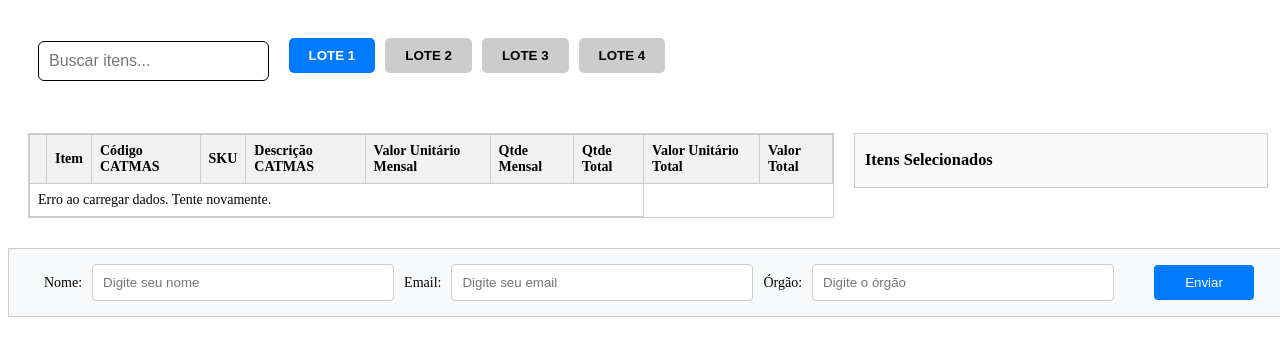
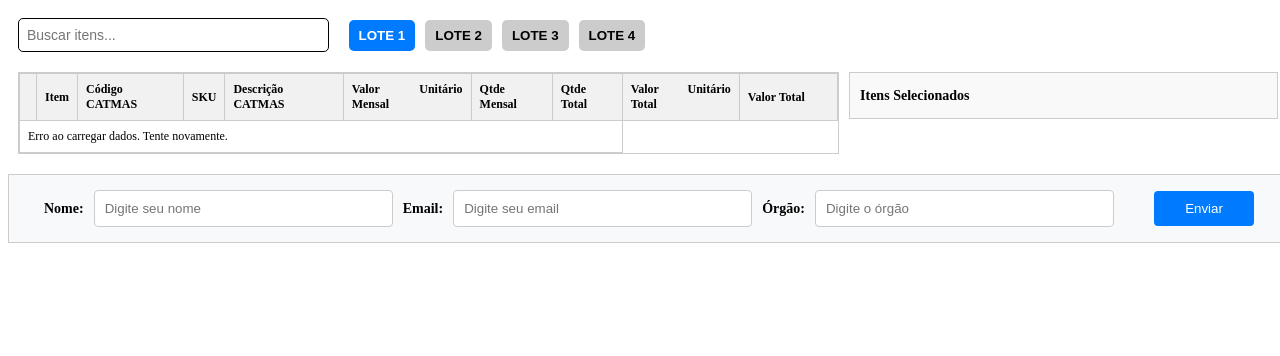
Before and after one commit to fmaximiano/rpmshtml, a website: page public/index.html in a window 1280 px wide. Drawn offline with Linux system fonts and the light colour scheme; no server answers.

Commit message:
largura tabela

```diff
--- a/public/static/styles.css
+++ b/public/static/styles.css
@@ -5,8 +5,8 @@ body, html {
 }
 
 .quantidade-input {
-    width: 70px; /* Ajuste este valor conforme necessário */
-    padding: 5px;
+    width: 50px; /* Ajuste este valor conforme necessário */
+    padding: 1px;
     text-align: center;
 }
 
@@ -14,10 +14,9 @@ body, html {
 .search-container {
     width:98%;
     display:flex;
-    justify-content: space-evenly;
+    justify-content: space-between;
     align-items: center;
     padding: 10px;
-    margin: 20px;
     gap: 20px;
 }
 
@@ -26,10 +25,10 @@ body, html {
 #searchInput {
     flex-grow: 1;
     max-width: 400px; /* Limita para não ficar muito largo */
-    padding: 10px;
-    font-size: 16px;
+    padding: 8px;
+    font-size: 14px;
     border: 1px solid #000000;
-    border-radius: 6px;
+    border-radius: 5px;
     outline: none;
     transition: all 0.3s ease-in-out;
 }
@@ -48,8 +47,8 @@ body, html {
     flex-direction: row; /* Mantém os blocos lado a lado */
     justify-content: space-between; /* Garante espaçamento entre as colunas */
     align-items: flex-start; /* Alinha ao topo */
-    gap: 20px; /* Espaço entre os blocos */
-    padding: 20px;
+    gap: 10px; /* Espaço entre os blocos */
+    padding: 10px;
     width: 100%;
     box-sizing: border-box;
     overflow-x: hidden;
@@ -62,13 +61,13 @@ body, html {
 .selected-container {
     flex: 1; /* Ocupa uma parte do espaço disponível */
     width: auto; /* Evita que fique muito pequeno */
-    max-height: 60vh; /* Define uma altura máxima */
+    max-height: 70vh; /* Define uma altura máxima */
     overflow-y: auto; /* Permite rolagem se necessário */
     overflow-x: auto;
     border: 1px solid #ccc;
     padding-left: 10px;
     background-color: #f9f9f9;
-    font-size: 14px;
+    font-size: 12px;
 }
 
 /* Bloco da tabela */
@@ -76,11 +75,11 @@ body, html {
     flex: 2; /* Ocupa mais espaço que a lista de selecionados */
     min-width: 500px; /* Evita que a tabela fique comprimida */
     max-width: 65%;
-    max-height: 60vh;
+    max-height: 70vh;
     overflow-x: auto;
     overflow-y: auto; /* Permite rolagem apenas na área da tabela */
     border: 1px solid #ccc; /* Opcional, para destacar o contêiner */
-    font-size: 14px;
+    font-size: 12px;
 }
 
 #itemsTable thead {
@@ -96,35 +95,39 @@ body, html {
 #itemsTable {
     width: 100%;
     border-collapse: collapse;
+    font-size: 12px;
+
 }
 
 #itemsTable th, #itemsTable td {
     padding: 8px;
     border: 1px solid #ccc;
-    text-align: left;
+    text-align: justify;
 }
+
 
 #itemsTable th {
     background-color: #f1f1f1;
 }
+
+#itemsTable th:nth-child(10) { width: 12%; } /* valor total */
 
 
 .filter-container {
     display: flex;
     justify-content: center;
     gap: 10px;
-    margin-bottom: 10px;
     margin-right: 50%;
 }
 
 .filter-btn {
-    padding: 10px 20px;
+    padding: 8px 10px;
     border: none;
     cursor: pointer;
     background-color: #ccc;
     border-radius: 5px;
     font-weight: bold;
-    transition: background-color 0.3s;
+    transition: background-color 0.5s;
 }
 
 .filter-btn.active {
@@ -163,6 +166,11 @@ body, html {
     min-width: 150px; /* Garante um tamanho mínimo */
 }
 
+.user-form label {
+    font-weight:bold;
+    font-size: 14px;
+}
+
 .user-form button {
     padding: 10px 15px;
     background-color: #007bff;
```
